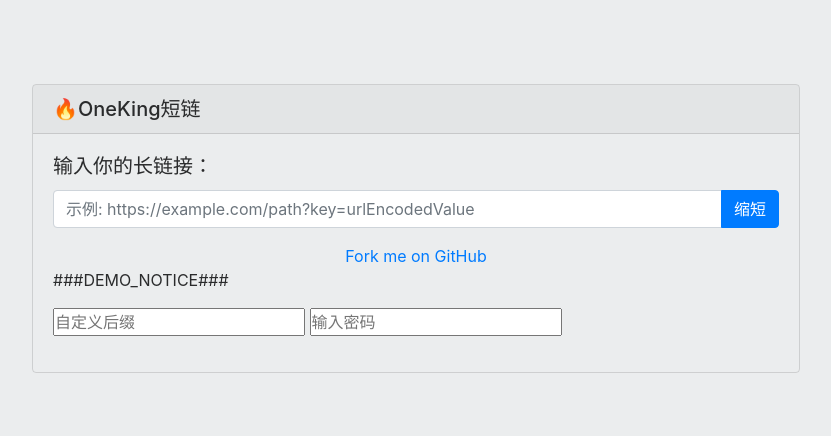
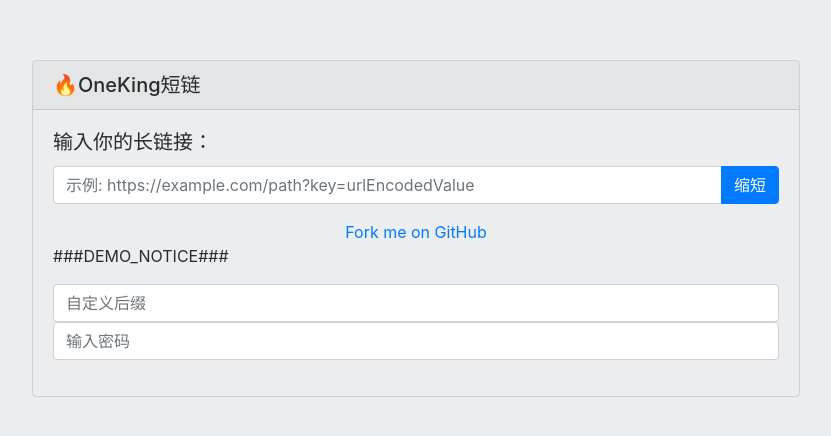
Before and after one commit to fanwuer/Url-Shorten-Worker, a plain HTML site: page index.html in a window 1280 px wide. Shown: the part 172-608 px from the top of the page, without its empty margins (224-1055 px from the left). Drawn offline with nearby package versions, Linux system fonts and the light colour scheme.

Commit message:
Update index.html

```diff
--- a/index.html
+++ b/index.html
@@ -85,8 +85,8 @@
       </div>
       <p id="notice">###DEMO_NOTICE###</p>
       <p>
-      <input id="key" type="text" placeholder="自定义后缀" />
-      <input id="password" type="password" placeholder="输入密码" />
+      <input id="key" type="text" class="form-control" placeholder="自定义后缀" />
+      <input id="password" type="password" class="form-control" placeholder="输入密码" />
       </p>
       </form>
     </div>
```
